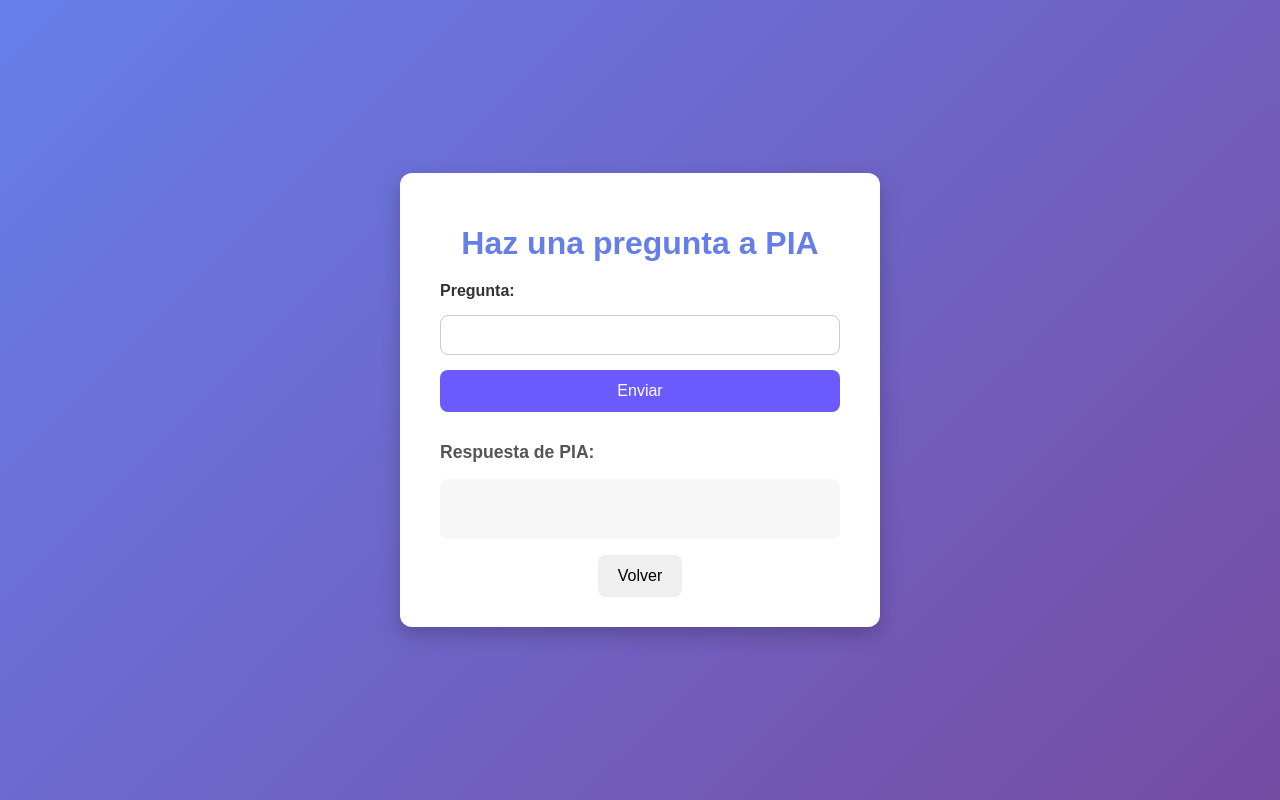
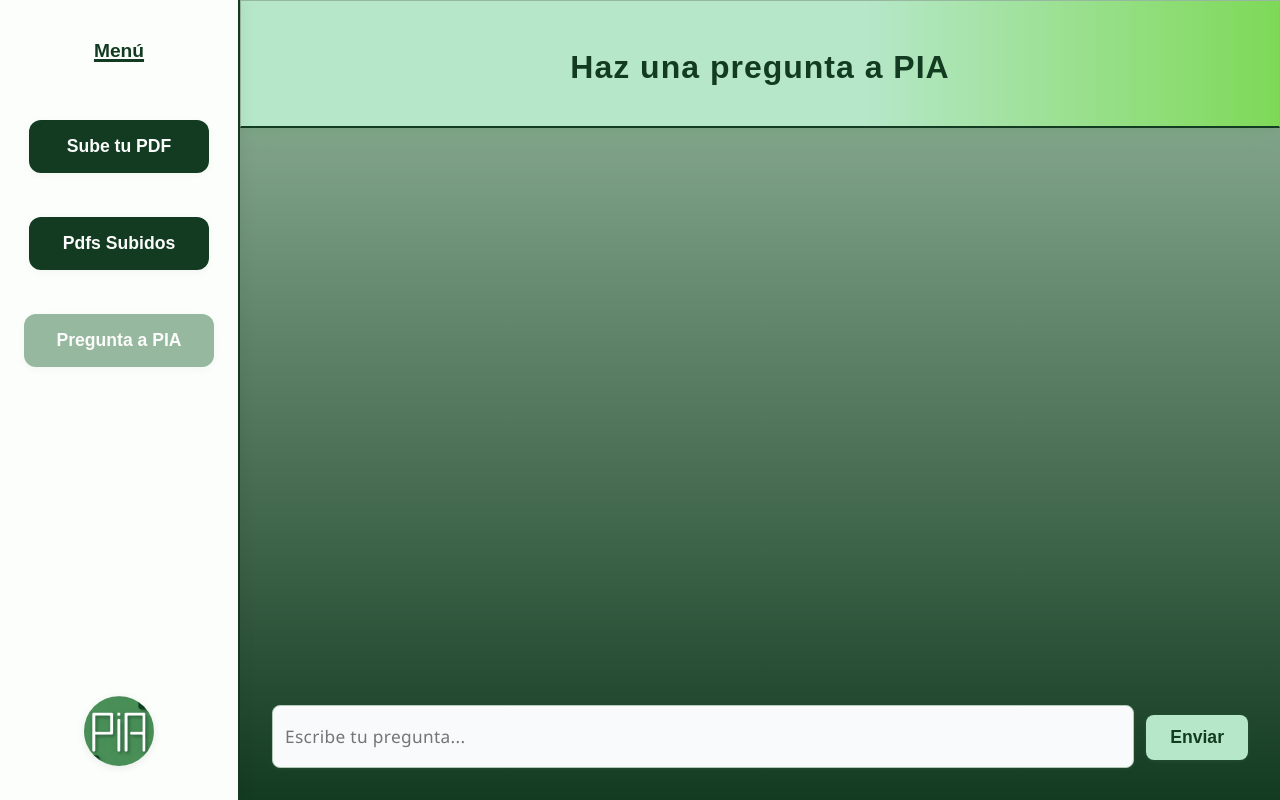
Before and after one commit to hugovt3/PIA-Pio_Baroja_IA, a Flask app: page /ask in a window 1280 px wide. Run offline with Flask 3, Linux system fonts and the light colour scheme.

Commit message:
cambios de html css, añadir funcion SOLO EN HTML de historial de mensajes falta la parte de backend para que la IA tenga los mensajes

```diff
--- a/Cosas-por-hacer.txt
+++ b/Cosas-por-hacer.txt
@@ -6,7 +6,7 @@ Importante:
 
 
 Opcional:
-- Añadir opción de ver todos los PDF subidos, y poder eliminar?
+- Añadir opción de ver todos los PDF subidos, y poder eliminar? (HECHO)
 - BBDD en AWS
 - Front más amplio, sobre todo más ancho para las respuestas más largas
 front diferente para desktop y mobile? (muy opcional)
--- a/backend/app.py
+++ b/backend/app.py
@@ -168,6 +168,7 @@ def ask():
     elif request.method =="POST":
         #1 : Obetener la pregunta del usuario
         pregunta = request.get_json().get("pregunta")
+        print(pregunta)
         #2 : Convertir la pregunta en un vector
         pregunta_vector = model.encode([pregunta]).astype('float32')
         #3 : Buscar los chunks más similares en FAISS
--- a/frontend/styles/style_ask.css
+++ b/frontend/styles/style_ask.css
@@ -1,108 +1,353 @@
-body {
+.chat-window {
+    /* ...existing code... */
+    padding-left: 24px;
+    padding-right: 24px;
+}
+.user-message .message-content {
+    /* ...existing code... */
+    margin-left: 8px;
+    margin-right: auto;
+}
+.pia-message .message-content {
+    /* ...existing code... */
+    margin-right: 8px;
+    margin-left: auto;
+}
+/* Logo pequeño y abajo del aside */
+.logo-container {
+    width: 100%;
+    display: flex;
+    justify-content: center;
+    align-items: flex-end;
+    flex: 1;
+    position: absolute;
+    bottom: 30px;
+    left: 0;
+}
+
+.logo {
+    width: 70px;
+    height: 70px;
+    object-fit: contain;
+    border-radius: 50%;
+    box-shadow: 0 2px 8px rgba(0,0,0,0.08);
+}
+
+.side-menu {
+    position: fixed;
+    top: 0;
+    left: 0;
+    height: 100vh;
+    width: 240px;
+    background: #fbfefb;
+    display: flex;
+    flex-direction: column;
+    align-items: center;
+    justify-content: flex-start;
+    gap: 24px;
+    z-index: 10;
+    padding-top: 40px;
+    box-shadow: 2px 0 16px rgba(0,0,0,0.06);
+    position: relative;
+}
+* {
     margin: 0;
     padding: 0;
+    box-sizing: border-box;
+}
+
+body {
     font-family: 'Arial', sans-serif;
-    background: linear-gradient(135deg, #667eea 0%, #764ba2 100%);
+    background: linear-gradient(to bottom, #96b89e, #133b21); /* igual que welcome */
+    min-height: 100vh;
+    margin: 0;
+    padding: 0;
     display: flex;
+    flex-direction: row;
     justify-content: center;
     align-items: center;
-    height: 100vh;
 }
 
-/* ----------------------------
-   Contenedor central
----------------------------- */
-.container {
-    background-color: #ffffff;
-    padding: 30px 40px;
-    border-radius: 12px;
-    box-shadow: 0 8px 20px rgba(0, 0, 0, 0.2);
-    width: 100%;
-    max-width: 400px;
-    text-align: center;
+.chatgpt-style {
+    position: absolute;
+    left: 240px;
+    top: 0;
+    right: 0;
+    bottom: 0;
+    display: flex;
+    flex-direction: column;
+    height: 100vh;
+    background: transparent;
+    box-shadow: none;
+    padding: 0;
+    margin: 0;
 }
 
-/* ----------------------------
-   Titulos
----------------------------- */
-h1 {
-    margin-bottom: 20px;
-    color: #667eea;
+.chatgpt-style h1 {
+    text-align: center;
+    margin: 0 auto;
+    padding: 32px 0 24px 0;
+    font-size: 2rem;
+    font-weight: bold;
+    color: #133b21;
+    background: transparent;
+    border: none;
+    position: sticky;
+    top: 0;
+    z-index: 2;
 }
 
-h2 {
-    margin-top: 30px;
-    color: #555;
-    font-size: 1.1em;
+.chat-window {
+    flex: 1;
+    display: flex;
+    flex-direction: column;
+    gap: 16px;
+    overflow-y: auto;
+    padding: 0 0 0 0;
+    margin: 0 0 0 0;
+    background: transparent;
+    box-shadow: none;
+    min-height: 0;
 }
 
-/* ----------------------------
-   Formulario
----------------------------- */
-form {
+.message {
+    display: flex;
+    margin-bottom: 4px;
+    width: 100%;
+}
+.user-message {
+    justify-content: flex-start;
+}
+.pia-message {
+    justify-content: flex-end;
+}
+.user-message .message-content {
+    background: #e0f7e9;
+    color: #133b21;
+    border-bottom-left-radius: 4px;
+    border-radius: 18px 18px 18px 4px;
+    margin-left: 16px;
+    margin-right: auto;
+    margin-top: 8px;
+    margin-bottom: 8px;
+    max-width: 40vw;
+    min-width: 60px;
+    padding: 18px 28px;
+    font-size: 1.08rem;
+    line-height: 1.6;
+    font-family: 'Segoe UI', 'Arial Rounded MT Bold', Arial, sans-serif;
+    font-weight: 600;
+    letter-spacing: 0.02em;
+    text-shadow: 0 1px 2px rgba(150,200,170,0.08);
+    transition: background 0.3s, box-shadow 0.3s;
+    box-shadow: 0 1px 4px rgba(0,0,0,0.06);
+}
+.pia-message .message-content {
+    background: #dbeafe;
+    color: #1e293b;
+    border-bottom-right-radius: 4px;
+    border-radius: 18px 18px 4px 18px;
+    margin-right: 16px;
+    margin-left: auto;
+    margin-top: 8px;
+    margin-bottom: 8px;
+    max-width: 40vw;
+    min-width: 60px;
+    padding: 18px 28px;
+    font-size: 1.08rem;
+    line-height: 1.6;
+    font-family: 'Segoe UI', 'Arial Rounded MT Bold', Arial, sans-serif;
+    font-weight: 500;
+    letter-spacing: 0.01em;
+    text-shadow: 0 1px 2px rgba(120,160,220,0.08);
+    transition: background 0.3s, box-shadow 0.3s;
+    box-shadow: 0 1px 4px rgba(0,0,0,0.06);
+}
+
+.chat-input-form {
+    display: flex;
+    gap: 12px;
+    padding: 24px 32px 32px 32px;
+    background: transparent;
+    position: sticky;
+    bottom: 0;
+    z-index: 2;
+}
+.chat-input-form input[type="text"] {
+    flex: 1;
+    padding: 12px;
+    border-radius: 8px;
+    border: 1px solid #b5c9b8;
+    font-size: 1.08rem;
+    font-family: 'Segoe UI', 'Arial Rounded MT Bold', Arial, sans-serif;
+    font-weight: 500;
+    letter-spacing: 0.02em;
+    color: #133b21;
+    box-shadow: 0 1px 4px rgba(150,200,170,0.07);
+    outline: none;
+    background: #f8fafc;
+    transition: border 0.2s;
+}
+.chat-input-form input[type="text"]:focus {
+    border: 1.5px solid #133b21;
+}
+.chat-input-form button {
+    padding: 12px 24px;
+    border-radius: 8px;
+    border: none;
+    background: #b6e7c9;
+    color: #133b21;
+    font-weight: bold;
+    cursor: pointer;
+    transition: background 0.2s, color 0.2s, box-shadow 0.2s;
+    box-shadow: 0 1px 4px rgba(150,200,170,0.10);
+}
+.chat-input-form button:hover {
+    background: #7ed957;
+    color: #19be53;
+    box-shadow: 0 2px 8px rgba(126,217,87,0.13);
+}
+
+
+@keyframes slideIn {
+    from {
+        opacity: 0;
+        transform: translateY(-160px);
+    }
+    to {
+        opacity: 1;
+        transform: translateY(0);
+    }
+}
+.chat-header {
+    display: flex;
+    background: linear-gradient(90deg, #b6e7c9 60%, #7ed957 100%);
+    color: #133b21;
+    box-shadow: 0 4px 24px 0 rgba(76,175,80,0.13), 0 1.5px 8px 0 rgba(0,0,0,0.04);
+    border: 1.5px solid #96b89e;
+    padding: 16px 16px 16px 16px;
+    border-bottom: 2px solid #133b21;
+    margin-bottom: 16px;
+
+}
+
+h1 {
+    color: #133b21;
+    margin-bottom: 30px;
+    text-align: center;
+    font-size: 3em;
+    font-weight: bold;
+    letter-spacing: 1px;
+}
+
+button {
+    padding: 12px 28px;
+    background-color: #133b21;
+    color: #fbfefb;
+    border: none;
+    border-radius: 12px;
+    cursor: pointer;
+    font-size: 1.1em;
+    font-weight: bold;
+    transition: all 0.3s ease;
+    margin-top: 10px;
+    margin-bottom: 8px;
+    display: block;
+}
+
+button:hover:not(:disabled) {
+    background-color: #0f2e1a;
+    transform: scale(1.05);
+    box-shadow: 0 5px 15px rgba(19, 59, 33, 0.18);
+}
+
+button:active {
+    transform: scale(1);
+}
+
+
+/* ASIDE MENU */
+aside>p {
+    font-size: 1.2em;
+    font-weight: bold;
+    color: #133b21;
+    margin-bottom: 24px;
+    text-decoration: underline 3px;
+}
+
+image.logo {
+    position: absolute;
+    bottom: 20px;
+    width: 80px;
+    height: auto;
+}
+.side-menu {
+    border-right: #133b21 solid 2px;
+    position: fixed;
+    top: 0;
+    left: 0;
+    height: 100vh;
+    width: 240px;
+    background: #fbfefb;
     display: flex;
     flex-direction: column;
-    gap: 15px;
+    align-items: center;
+    justify-content: flex-start;
+    gap: 24px;
+    z-index: 10;
+    padding-top: 40px;
 }
 
-label {
-    text-align: left;
-    font-weight: bold;
-    color: #333;
+body > .container {
+    margin-left: 260px;
 }
 
-input[type="text"] {
-    padding: 10px 12px;
-    border: 1px solid #ccc;
-    border-radius: 8px;
-    font-size: 1em;
-    outline: none;
-    transition: border-color 0.2s;
+
+.aside-btn {
+    background-color: #133b21;
+    color: #fbfbfb;
+    border: none;
+    border-radius: 12px;
+    padding: 16px 32px;
+    font-size: 1.1em;
+    font-weight: bold;
+    margin-bottom: 10px;
+    cursor: pointer;
+    transition: background 0.3s, transform 0.3s;
+    min-width: 180px;
+    text-align: center;
+    box-shadow: 0 2px 8px rgba(0,0,0,0.04);
 }
 
-/* ----------------------------
-   Botones
----------------------------- */
-button {
-    padding: 12px 20px;
-    border: none;
-    border-radius: 8px;
-    font-size: 1em;
-    cursor: pointer;
-    transition: all 0.2s;
+/* Botón útil: Pregunta a PIA */
+.aside-btn.ask {
+    background-color: #133b21;
+    color: #fbfbfb;
+}
+.aside-btn.ask:hover {
+    transform: scale(1.07);
+    background-color: #133b21;
+    color: #fbfbfb;
 }
 
-/* Botón principal de enviar */
-button[type="submit"] {
-    background-color: #6b5bff; /* azul morado */
-    color: white;
+.aside-btn.active, .aside-btn:disabled {
+    background-color: #96b89e;
+    color: #fbfbfb;
+    cursor: default;
+    box-shadow: 0 2px 8px rgba(0,0,0,0.04);
+    transform: none;
 }
 
-button[type="submit"]:hover {
-    background-color: #5a48e0;
+.aside-btn:hover:not(:disabled) {
+    transform: scale(1.07);
 }
 
-/* Respuesta */
-#response-section {
-    margin-top: 20px;
-    text-align: left;
+/* Cuando estamos en /ask, el botón de Pregunta a PIA se pone verde oscuro */
+.aside-btn.selected {
+    background-color: #96b89e !important;
+    color: #96b89e !important;
 }
 
-#respuesta {
-    background-color: #f7f7f7;
-    padding: 10px;
-    border-radius: 8px;
-    min-height: 40px;
+a {
+    text-decoration: none;
 }
-
-/* ----------------------------
-   Botones secundarios (si existen)
----------------------------- */
-button.secondary {
-    background-color: #28a745; /* verde */
-    color: white;
-}
-
-button.secondary:hover {
-    background-color: #218838;
-}
--- a/frontend/templates/ask.html
+++ b/frontend/templates/ask.html
@@ -8,20 +8,27 @@
     <link rel="stylesheet" href="/styles/style_ask.css">
 </head>
 <body>
-    <div class="container">
-        <h1>Haz una pregunta a PIA</h1>
-        <form id="preguntar-form">
-            <label for="pregunta">Pregunta:</label>
-            <input type="text" id="pregunta" name="pregunta" required>
-            <button type="submit">Enviar</button>
-        </form>
-        <div id="response-section">
-            <h2>Respuesta de PIA:</h2>
-            <p id="respuesta"></p>
-
+    <aside class="side-menu">
+        <p class="aside-title">Menú</p>
+        <a href="/inicio"><button class="aside-btn" >Sube tu PDF</button></a>
+        <a href="/pdf"><button class="aside-btn" >Pdfs Subidos</button></a>
+        <button class="aside-btn active" disabled>Pregunta a PIA</button></a>
+        <div class="logo-container">
+            <a href="/" class="link-imagen"><img src="/Images/Logo.jpg" alt="Logo de PIA" class="logo"></a>
         </div>
-        <a href="/"><button>Volver</button></a>
-    </div>
+    </aside>
+        <div class="chatgpt-style">
+            <div class="chat-header">
+                <h1>Haz una pregunta a PIA</h1>
+            </div>
+            <div class="chat-window" id="chat-window">
+                <!-- Los mensajes del chat se insertarán aquí dinámicamente -->
+            </div>
+            <form id="preguntar-form" class="chat-input-form" autocomplete="off">
+                <input type="text" id="pregunta" name="pregunta" placeholder="Escribe tu pregunta..." required autocomplete="off">
+                <button type="submit">Enviar</button>
+            </form>
+        </div>
     <script src="../scripts/script_ask.js"></script>
 </body>
 </html>
--- a/frontend/templates/index.html
+++ b/frontend/templates/index.html
@@ -11,11 +11,12 @@
 </head>
 <body>
     <aside class="side-menu">
+        <p class="aside-title">Menú</p>
         <button class="aside-btn active" disabled>Sube tu PDF</button>
+        <a href="/pdf"><button class="aside-btn">Pdfs Subidos</button></a>
         <a href="/ask"><button class="aside-btn">Pregunta a PIA</button></a>
-        <a href="/pdf"><button class="aside-btn">Pdfs Subidos</button></a>
         <div class="logo-container">
-            <img src="/Images/Logo.jpg" alt="Logo de PIA" class="logo">
+            <a href="/" class="link-imagen"><img src="/Images/Logo.jpg" alt="Logo de PIA" class="logo"></a>
         </div>
     </aside>
     <div class="container">
--- a/frontend/templates/pdf.html
+++ b/frontend/templates/pdf.html
@@ -9,11 +9,12 @@
 </head>
 <body>
     <aside class="side-menu">
+        <p class="aside-title">Menú</p>
         <a href="/inicio"><button class="aside-btn">Sube tu PDF</button></a>
+        <button class="aside-btn active" disabled>Pdfs Subidos</button>
         <a href="/ask"><button class="aside-btn">Pregunta a PIA</button></a>
-        <button class="aside-btn active" disabled>Pdfs Subidos</button>
         <div class="logo-container">
-            <img src="/Images/Logo.jpg" alt="Logo de PIA" class="logo">
+            <a href="/" class="link-imagen"><img src="/Images/Logo.jpg" alt="Logo de PIA" class="logo"></a>
         </div>
     </aside>
     <div class="container">
```
Also changed, not shown: backend/Terminal_DB.py (+5 -5 lines), frontend/scripts/script_ask.js (+38 -13 lines), frontend/styles/style_index.css (+12 -5 lines), frontend/styles/style_upload_success.css (line endings or trailing spaces).
